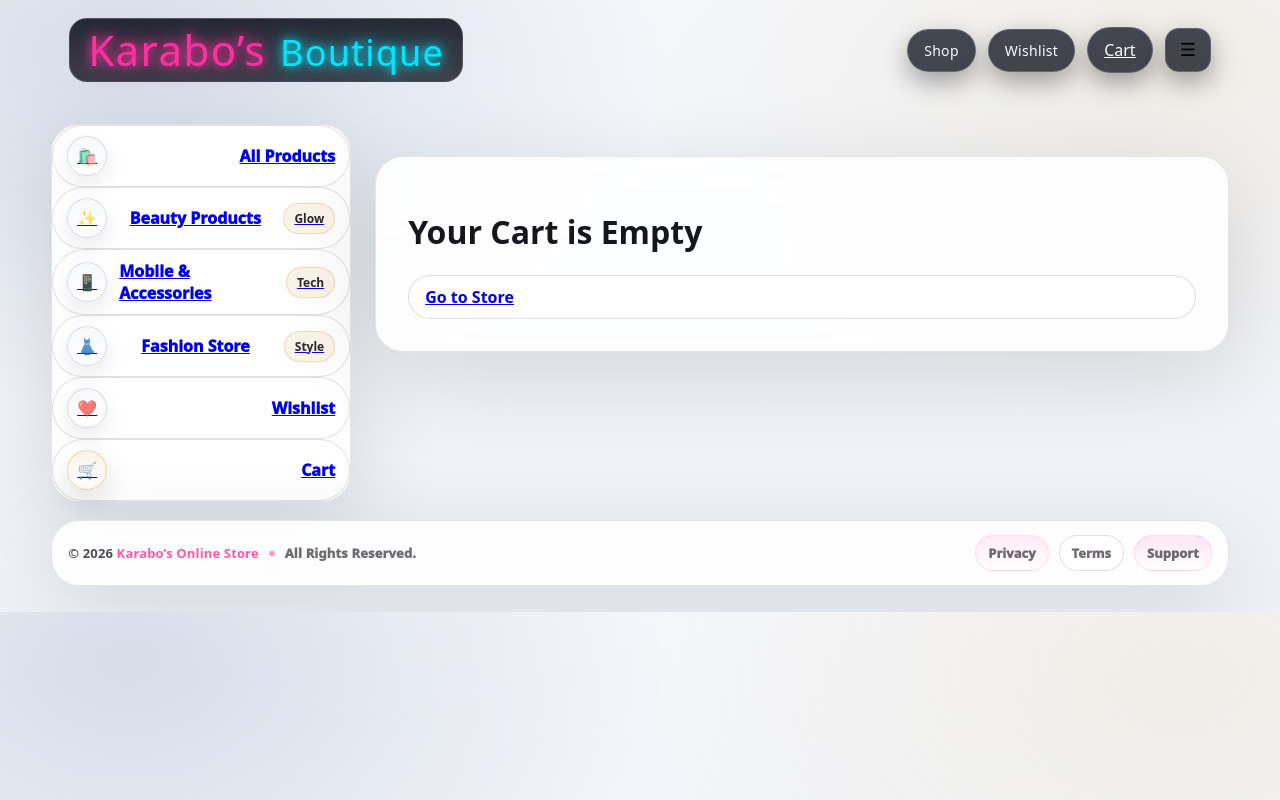
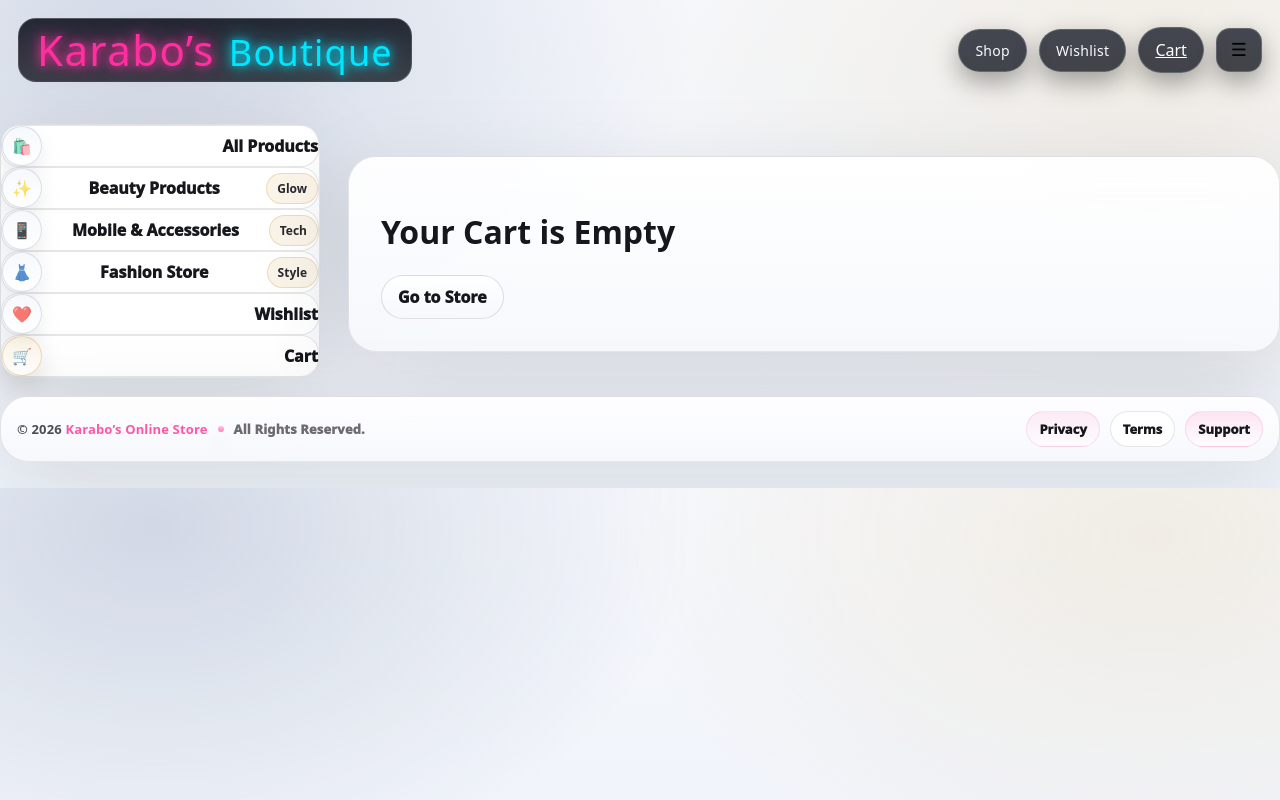
Before and after one commit to yvesf022/kkkkkk, a Next.js app: page /cart in a window 1280 px wide. Built offline with nearby package versions, Linux system fonts and the light colour scheme.

Commit message:
fix: restore original design system for sidebar and layout

```diff
--- a/styles/globals.css
+++ b/styles/globals.css
@@ -1,23 +1,23 @@
 /* =========================================================
-   GLOBAL STYLES — PRODUCTION SAFE
+   DESIGN TOKENS — ORIGINAL SIDEBAR COMPATIBLE
    ========================================================= */
 
 :root {
-  --sidebarW: 300px;
-  --gap: 24px;
-  --headerH: 96px;
-
-  --bg: #f5f7fb;
-  --bg2: #eef1f7;
+  --sidebarW: 320px;
+  --headerH: 92px;
 
   --text: rgba(12, 14, 20, 0.96);
-  --muted: rgba(12, 14, 20, 0.65);
-  --muted2: rgba(12, 14, 20, 0.45);
+  --muted: rgba(12, 14, 20, 0.62);
+  --muted2: rgba(12, 14, 20, 0.46);
 
-  --accent: #ff228c;
+  --bg1: #f6f8fc;
+  --bg2: #eef2f9;
 }
 
-/* Reset */
+/* =========================================================
+   RESET
+   ========================================================= */
+
 *,
 *::before,
 *::after {
@@ -28,31 +28,25 @@ html,
 body {
   margin: 0;
   padding: 0;
-  font-family: ui-sans-serif, system-ui, -apple-system, BlinkMacSystemFont;
+  font-family: ui-sans-serif, system-ui, -apple-system;
   color: var(--text);
   background:
-    radial-gradient(900px 600px at 10% 8%, rgba(45, 72, 126, 0.15), transparent 60%),
-    radial-gradient(900px 600px at 92% 10%, rgba(214, 170, 92, 0.12), transparent 60%),
-    linear-gradient(180deg, var(--bg), var(--bg2));
+    radial-gradient(900px 600px at 12% 8%, rgba(45,72,126,.18), transparent 60%),
+    radial-gradient(900px 600px at 90% 10%, rgba(214,170,92,.14), transparent 60%),
+    linear-gradient(180deg, var(--bg1), var(--bg2));
   overflow-x: hidden;
 }
 
-/* Container */
-.container {
-  width: min(1200px, 92vw);
-  margin: 0 auto;
-}
-
 /* =========================================================
-   LAYOUT
+   LAYOUT (FIXES CONTENT STARTING TOO LOW)
    ========================================================= */
 
 .pageGrid {
   display: grid;
   grid-template-columns: var(--sidebarW) 1fr;
-  gap: var(--gap);
+  gap: 28px;
   align-items: start;
-  padding-top: 24px; /* ✅ SINGLE vertical offset */
+  padding-top: 24px; /* SINGLE vertical offset */
 }
 
 .pageContent {
@@ -66,49 +60,87 @@ body {
 }
 
 /* =========================================================
-   UI COMPONENTS (THIS FIXES “HTML LOOK”)
+   CORE UI CLASSES — REQUIRED BY SIDEBAR
    ========================================================= */
 
 .glass {
-  background: rgba(255, 255, 255, 0.92);
-  backdrop-filter: blur(14px);
+  background:
+    linear-gradient(
+      180deg,
+      rgba(255,255,255,.94),
+      rgba(246,248,252,.94)
+    );
+  backdrop-filter: blur(18px);
   border-radius: 28px;
-  border: 1px solid rgba(12, 14, 20, 0.10);
-  box-shadow: 0 24px 90px rgba(12, 14, 20, 0.12);
+  border: 1px solid rgba(12,14,20,.10);
+  box-shadow:
+    0 24px 90px rgba(12,14,20,.12),
+    inset 0 1px 0 rgba(255,255,255,.6);
 }
 
+/* Sidebar item base */
 .pill {
   display: flex;
   align-items: center;
   justify-content: space-between;
   gap: 12px;
-  padding: 10px 14px;
-  border-radius: 999px;
+  border-radius: 18px;
+  border: 1px solid rgba(12,14,20,.10);
+  background: rgba(255,255,255,.92);
   font-weight: 1000;
-  background: rgba(255,255,255,0.92);
-  border: 1px solid rgba(12,14,20,0.12);
-  transition: background .15s ease, box-shadow .15s ease;
+  color: var(--text);
+  text-decoration: none;
+  transition:
+    background .16s ease,
+    box-shadow .16s ease,
+    transform .16s ease;
 }
 
 .pill:hover {
   background: rgba(246,248,252,1);
+  box-shadow: 0 12px 30px rgba(12,14,20,.10);
 }
 
+/* Buttons */
 .btn {
+  display: inline-flex;
+  align-items: center;
+  justify-content: center;
+  gap: 8px;
+  padding: 10px 16px;
   border-radius: 999px;
-  padding: 10px 16px;
-  font-weight: 900;
-  border: 1px solid rgba(12,14,20,0.14);
-  background: white;
+  font-weight: 1000;
+  border: 1px solid rgba(12,14,20,.12);
+  background:
+    linear-gradient(
+      180deg,
+      rgba(255,255,255,.98),
+      rgba(246,248,252,.98)
+    );
   cursor: pointer;
 }
 
+.btnIcon {
+  padding: 0;
+}
+
+.btnPrimary {
+  border-color: rgba(214,170,92,.38);
+  background:
+    linear-gradient(
+      180deg,
+      rgba(236,203,140,.38),
+      rgba(255,255,255,.92)
+    );
+}
+
+/* Badges */
 .badge {
   font-size: 12px;
+  font-weight: 900;
   padding: 6px 10px;
   border-radius: 999px;
-  font-weight: 800;
-  border: 1px solid rgba(214, 170, 92, 0.38);
-  background: rgba(214, 170, 92, 0.14);
-  color: rgba(12,14,20,0.88);
+  border: 1px solid rgba(214,170,92,.34);
+  background: rgba(214,170,92,.14);
+  color: rgba(12,14,20,.88);
 }
```
